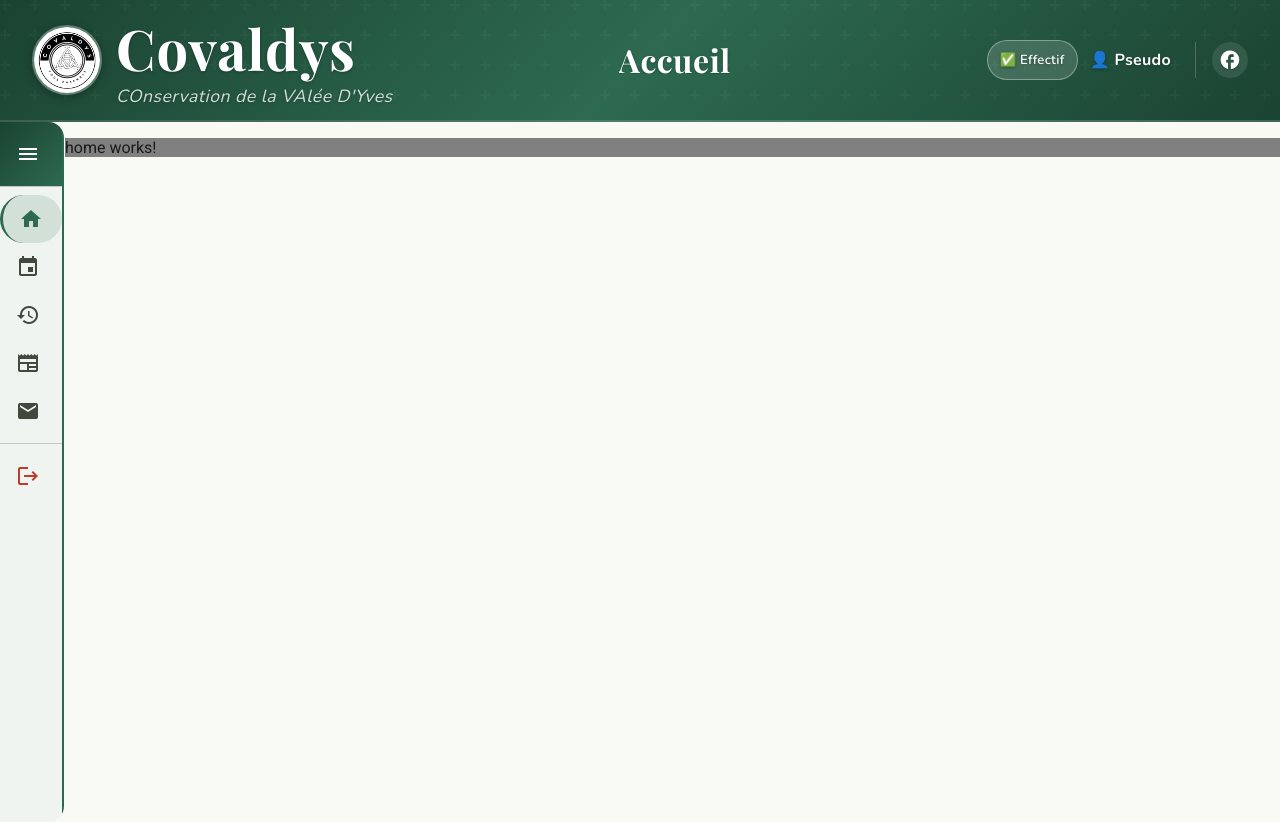
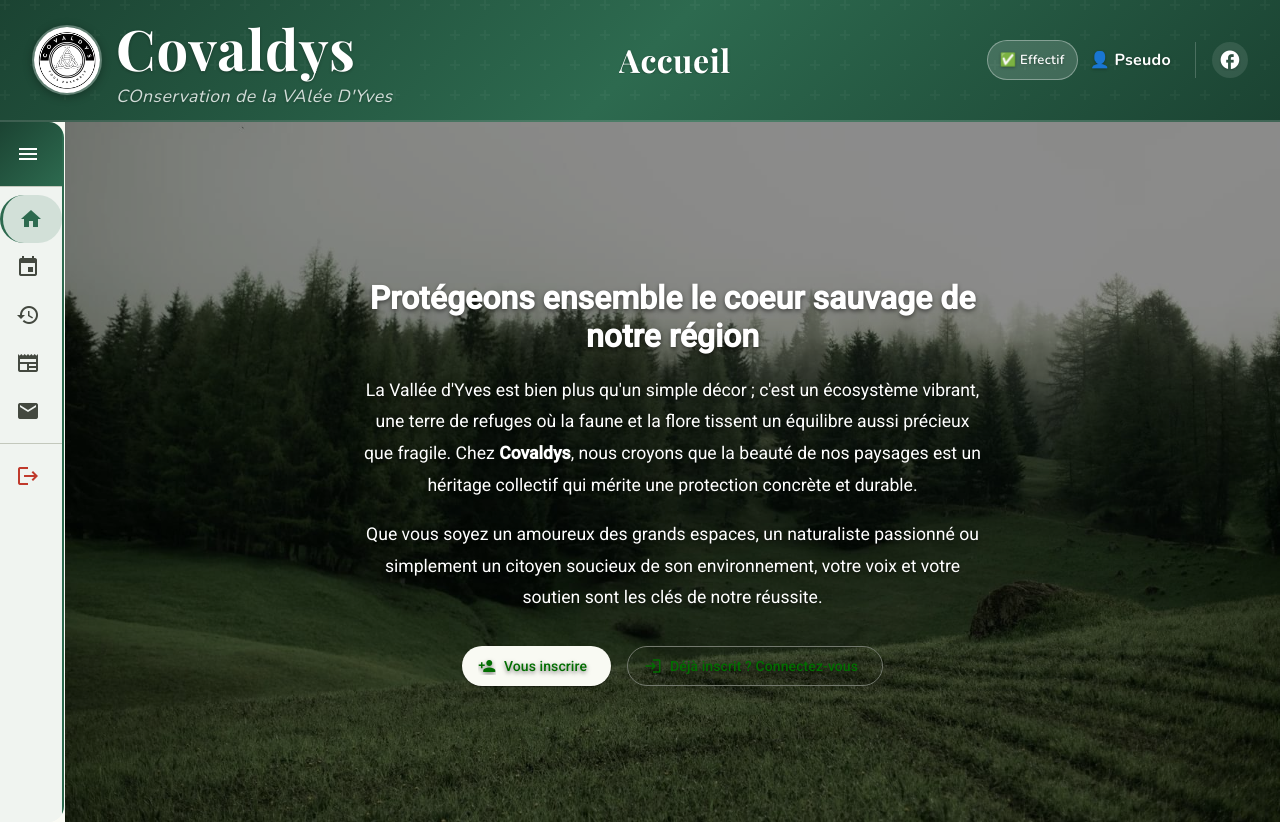
Before and after one commit to Peemers/CovaldysPilot_FRONT, an Angular app: page / in a window 1280 px wide. Built offline with nearby package versions, Linux system fonts and the light colour scheme.

Commit message:
feat: create home page

```diff
--- a/src/app/features/home/home.html
+++ b/src/app/features/home/home.html
@@ -1 +1,50 @@
-<p>home works!</p>
+<div class="home-container">
+  @if (!authService.isLoggedIn()){
+    <div class="hero-section">
+      <div class="hero-content">
+        <h1>Protégeons ensemble le coeur sauvage de notre région</h1>
+        <p>
+          La Vallée d'Yves est bien plus qu'un simple décor ; c'est un écosystème vibrant,
+          une terre de refuges où la faune et la flore tissent un équilibre aussi précieux que fragile.
+          Chez <strong>Covaldys</strong>, nous croyons que la beauté de nos paysages est un héritage
+          collectif qui mérite une protection concrète et durable.
+        </p>
+        <p>
+          Que vous soyez un amoureux des grands espaces, un naturaliste passionné ou simplement
+          un citoyen soucieux de son environnement, votre voix et votre soutien sont les clés
+          de notre réussite.
+        </p>
+        <div class="hero-action">
+          <a mat-raised-button routerLink="/register">
+            <mat-icon>person_add</mat-icon>
+            Vous inscrire
+          </a>
+          <a mat-stroked-button routerLink="/login">
+            <mat-icon>login</mat-icon>
+            Déjà inscrit ? Connectez-vous
+          </a>
+        </div>
+      </div>
+    </div>
+  }
+
+  @if(authService.isLoggedIn()){
+    <div class="member-section">
+      <div class="welcome-card">
+        <mat-icon class="welcome-icon">eco</mat-icon>
+        <h2>Bienvenue, {{authService.user()?.pseudo}} ! 🙌</h2>
+        <p>Heureux de vous revoir sur la plateforme Covaldys.</p>
+
+        @if (!authService.isMembershipUpToDate()){
+          <div class="membership-alert">
+            <mat-icon>info</mat-icon>
+            <span>Rejoignez l'aventure et soutenez Covaldys !</span>
+            <a mat-raised-button color="primary" routerLink="/cotisation">
+              Devenir membre effectif (10€/an)
+            </a>
+          </div>
+        }
+      </div>
+    </div>
+  }
+</div>
--- a/src/app/features/home/home.scss
+++ b/src/app/features/home/home.scss
@@ -1,3 +1,93 @@
-*{
-  background-color: grey !important;
+.home-container {
+  min-height: calc(100vh - 100px);
+  background-image: url("/bg.jpg");
+  background-size: cover;
+  background-position: center;
+  background-attachment: fixed;
 }
+
+.hero-section {
+  display: flex;
+  justify-content: center;
+  align-items: center;
+  min-height: calc(100vh - 100px);
+  background: rgba(0, 0, 0, 0.45);
+}
+
+.hero-content {
+  max-width: 700px;
+  text-align: center;
+  color: white;
+  padding: 40px;
+  text-shadow: 0 2px 4px rgba(0, 0, 0, 0.5);
+
+  h1 {
+    font-size: 2rem;
+    font-weight: 700;
+    margin-bottom: 20px;
+  }
+
+  p {
+    font-size: 1.1rem;
+    line-height: 1.8;
+    margin-bottom: 16px;
+  }
+
+  .hero-action {
+    display: flex;
+    gap: 16px;
+    justify-content: center;
+    margin-top: 32px;
+    flex-wrap: wrap;
+  }
+}
+
+.member-section {
+  display: flex;
+  justify-content: center;
+  align-items: center;
+  min-height: calc(100vh - 100px);
+}
+
+.welcome-card {
+  background: white;
+  border-radius: 16px;
+  padding: 48px;
+  text-align: center;
+  box-shadow: 0 8px 32px rgba(0, 0, 0, 0.12);
+  max-width: 500px;
+
+  .welcome-icon {
+    font-size: 4rem;
+    width: 4rem;
+    height: 4rem;
+    color: var(--covaldys-green);
+    margin-bottom: 16px;
+  }
+
+  h2 {
+    font-size: 1.8rem;
+    color: var(--covaldys-green-dark);
+    margin-bottom: 8px;
+  }
+
+  p {
+    color: #666;
+    margin-bottom: 24px;
+  }
+
+  .membership-alert {
+    display: flex;
+    flex-direction: column;
+    align-items: center;
+    gap: 12px;
+    background-color: #e8f5e9;
+    padding: 16px;
+    border-radius: 8px;
+    border-left: 4px solid var(--covaldys-green);
+
+    mat-icon {
+      color: var(--covaldys-green);
+    }
+  }
+}
--- a/src/app/features/home/home.ts
+++ b/src/app/features/home/home.ts
@@ -1,9 +1,19 @@
-import { Component } from '@angular/core';
+import {Component, inject} from '@angular/core';
+import {AuthService} from '../../shared/services/auth';
+import {RouterLink} from '@angular/router';
+import {MatButtonModule} from '@angular/material/button';
+import {MatIconModule} from '@angular/material/icon';
 
 @Component({
   selector: 'app-home',
-  imports: [],
+  imports: [
+    RouterLink,
+  MatButtonModule,
+  MatIconModule
+  ],
   templateUrl: './home.html',
   styleUrl: './home.scss',
 })
-export class Home {}
+export class Home {
+  readonly authService = inject(AuthService);
+}
```
Also changed, not shown: public/bg.jpg (added), public/logo.jpg (deleted).
